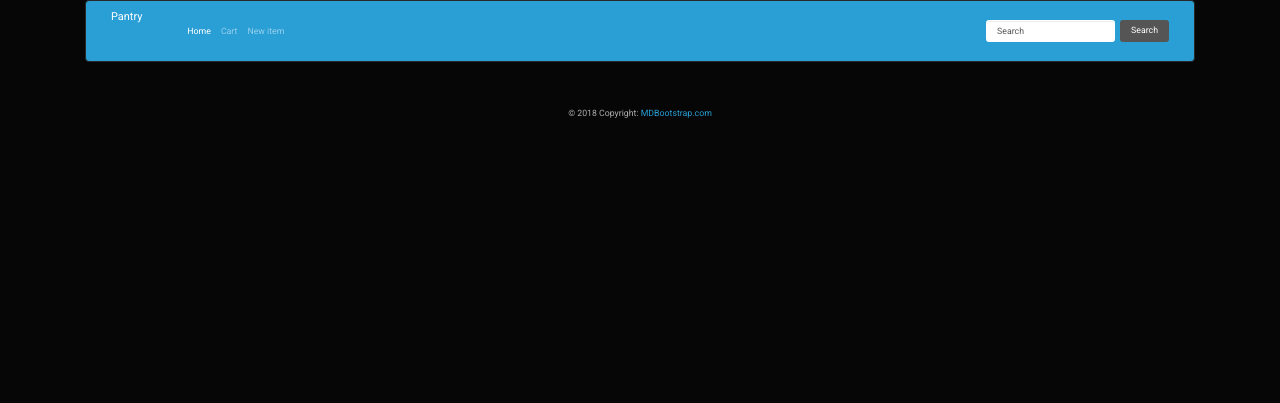
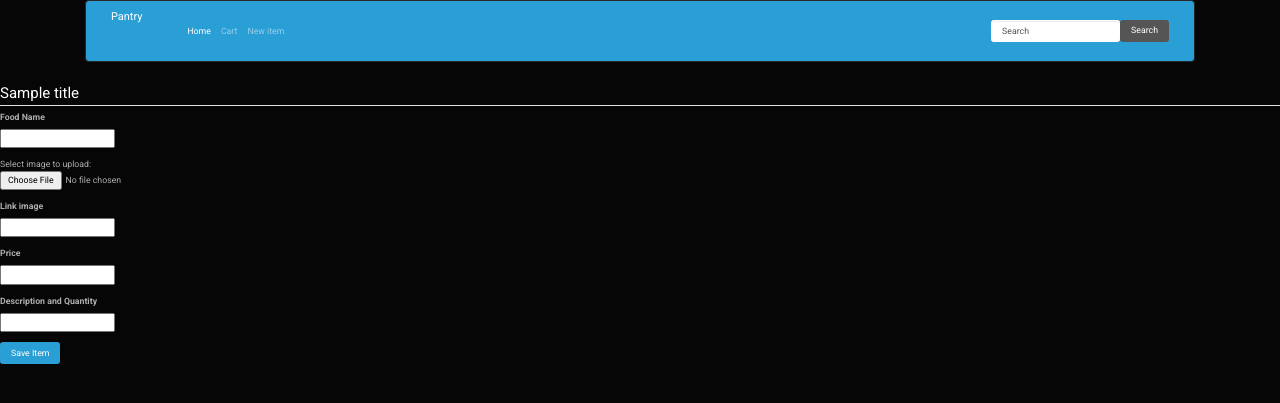
Before and after one commit to franklin-phan/Pantry-App, a Flask app: template templates/pantry_new.html in a window 1280 px wide. Shown: the top 403 px of the page. Run offline with Flask 2, Linux system fonts and the light colour scheme; the template is opened without the code that fills it: most values are stand-ins (such as "Sample title", 1, 10 or a date in 2020); some libraries are stand-ins or nearby versions.

Commit message:
Pushing to Heroku

```diff
--- a/app.py
+++ b/app.py
@@ -6,47 +6,52 @@ import os
 
 app = Flask(__name__)
 
-host = os.environ.get("MONGODB_URI", "mongodb://localhost:27017/my_app_db")
-client = MongoClient(host=f"{host}?retryWrites=false")
+host = os.environ.get('MONGODB_URI', 'mongodb://localhost:27017/Contractor')
+
+client = MongoClient(host=f'{host}?retryWrites=false')
 db = client.get_default_database()
-pantry = db.pantry
-
-@app.route("/")
+pantry = db.playlists
+item = db.item
+cart = db.cart
+#Return pantry
+@app.route("/",methods=['GET'])
 def pantry_index():
-    """Return homepage"""
-    return render_template("pantry_index.html", pantry=pantry.find())
+    """Return Pantry"""
 
 
-@app.route("/pantry/new")
-def new_item():
-    """Return new listing creation page"""
-    return render_template("pantry_new.html", item={},
-                           title='New item')
+
+    return render_template("pantry_index.html", item=list(item.find()))
 
 
-@app.route("/pantry/new", methods=["POST"])
-def pantry_new():
-    """Allow the user to create a new listing"""
-    item = {
-        "food name": request.form.get("name"),
-        "image": request.form.get("image"),
-        "price": request.form.get("price"),
-        "description": request.form.get("description")
-    }
-    item_id = pantry.insert_one(pantry).inserted_id
-    return redirect(url_for("pantry_show", item_id=item_id))
 
 
+#Posting page
+@app.route("/pantry/new", methods=["POST", 'GET'])
+def pantry_new():
+    if request.method == 'POST':
+        item = {
+            "name": request.form['name'],
+            "image": request.form['link'],
+            "price": request.form['price'],
+            "description and quantity": request.form['description']
+            }
+
+        item_id = pantry.insert_one(item).inserted_id
+        return redirect(url_for("pantry_show", item_id=item_id))
+        # return redirect(url_for("pantry_show", item=item.find()))
+
+    if request.method == "GET":
+        return render_template("pantry_new.html")
+
+#Show single item
 @app.route("/pantry/<item_id>")
 def pantry_show(item_id):
-    """Show a single listing."""
     item = pantry.find_one({"_id": ObjectId(item_id)})
     return render_template("pantry_show.html", item=item)
 
-
-@app.route('/pantrys/<item_id>', methods=['POST'])
+#Submit edited item
+@app.route('/pantry/<item_id>', methods=['POST'])
 def pantry_update(item_id):
-    """Submit an edited listing."""
     item_updated = {
         "food name": request.form.get("name"),
         "image": request.form.get("image"),
@@ -58,20 +63,65 @@ def pantry_update(item_id):
         {'$set': item_updated})
     return redirect(url_for('pantry_show', item_id=item_id))
 
-
+#Show the edit form for an item
 @app.route("/pantry/<item_id>/edit")
 def pantry_edit(item_id):
-    """Show the edit form for a listing."""
     item = pantry.find_one({"_id": ObjectId(item_id)})
     return render_template("pantry_edit.html", item=item,
                            title="Edit listing")
 
-
+#Delete an item
 @app.route('/pantry/<item_id>/delete', methods=['POST'])
 def pantry_delete(item_id):
-    """Delete one listing."""
     pantry.delete_one({'_id': ObjectId(item_id)})
     return redirect(url_for('pantry_index'))
 
+#Shows cart
+@app.route("/pantry/cart")
+def cart_show():
+    return render_template("show_cart.html", cart=cart.find())
+
+#Shows item in user's cart
+@app.route("/pantry/cart/<cart_item_id>")
+def cart_item_show(cart_item_id):
+    cart_item = cart.find_one({"_id": ObjectId(cart_item_id)})
+    return render_template("cart_item_show.html", cart_item=cart_item)
+
+#Delete an item from cart
+@app.route("/pantry/cart/<cart_item_id>/delete", methods=["POST"])
+def cart_delete(cart_item_id):
+    cart.delete_one({"_id": ObjectId(cart_item_id)})
+    return redirect(url_for("show_cart"))
+
+#Delete all items in cart
+@app.route("/pantry/cart/destroy")
+def cart_destroy():
+    for cart_item in cart.find():
+        cart.delete_one({"_id": ObjectId(cart_item["_id"])})
+    return redirect(url_for("show_cart"))
+
+#Cart Checkout
+@app.route("/pantry/cart/checkout")
+def cart_checkout():
+    total = 0
+    for item in cart.find():
+        total += int(item["price"])
+    print("$" + str(total))
+    return redirect(url_for("cart_destroy"))
+
+#Add item to cart
+@app.route('/pantry/<cart_item_id>/add-to-cart', methods=['POST'])
+def add_to_cart(cart_item_id):
+    cart_item = pantry.find_one({"_id": ObjectId(cart_item_id)})
+    for _ in range(int(request.form.get("quant"))):
+        new_item = {
+            "food name": cart_item["name"],
+            "image": cart_item["image"],
+            "price": cart_item["price"],
+            "description and quantity": cart_item["description"]
+            }
+        cart.insert_one(new_item)
+    return redirect(url_for('show_cart'))
+
 if __name__ == '__main__':
     app.run(debug=True)
--- a/templates/base.html
+++ b/templates/base.html
@@ -13,16 +13,15 @@
     <div class='container'>
 
     {% include 'partials/navbar.html' %}
-    {% block content %}{% endblock %}
+    {% block body %}{% endblock %}
     </div>
     <!-- Latest compiled and minified JavaScript -->
     <script src='https://maxcdn.bootstrapcdn.com/bootstrap/3.3.7/js/bootstrap.min.js'></script>
-<!-- Footer -->
+    <script src="//code.jquery.com/jquery-1.12.0.min.js"></script>
+    <script src="//code.jquery.com/jquery-migrate-1.2.1.min.js"></script>
+    <!-- Footer -->
 <footer class='page-footer font-small blue pt-4'>
 
-        <div class='footer-copyright text-center py-3'>© 2018 Copyright:
-           <a href='https://mdbootstrap.com/education/bootstrap/'> MDBootstrap.com</a>
-        </div>
     </footer>
 </body>
 </html>
--- a/templates/pantry_new.html
+++ b/templates/pantry_new.html
@@ -1,14 +1,61 @@
+<!doctype html>
+<html>
+<head>
+    <meta charset='utf-8'>
+    <title>Pantry New</title>
+    <!-- Latest compiled and minified CSS -->
+    <link rel='stylesheet' href='https://maxcdn.bootstrapcdn.com/bootstrap/3.3.7/css/bootstrap.min.css'>
+    <link rel='stylesheet' href='https://bootswatch.com/4/cyborg/bootstrap.min.css'>
+    <script src='https://maxcdn.bootstrapcdn.com/bootstrap/3.3.7/js/bootstrap.min.js'></script>
+    <script src="//code.jquery.com/jquery-1.12.0.min.js"></script>
+    <script src="//code.jquery.com/jquery-migrate-1.2.1.min.js"></script>
+</head>
+<body>
+    <div class='container'>
+    {% include 'partials/navbar.html' %}
+    {% block body %}{% endblock %}
+    </div>
+    <fieldset>
+    <form action="{{url_for('pantry_new')}}" method="post" enctype="multipart/form-data">
+        <legend>{{title}}</legend>
+        <!-- NAME -->
+        <div class="form-group">
+            <label for="list-name">Food Name</label><br>
+            <input id="list-name" type="text" name="name"/>
+        </div>
 
-{% extends "base.html" %}
+        <!-- IMAGE -->
+        <div class="form-group">
 
-{% block title %}New Item{% endblock %}
+            Select image to upload:
+            <input type="file" name="image">
 
-{% block body %}
-<div class='row'>
-    <div class='col-sm-6 col-sm-offset-3'>
-        <form method='POST' action='/pantry/new'>
-            {% include 'partials/pantry_form.html' %}
-        </form>
-    </div>
-</div>
-{% endblock %}
+        </div>
+
+        <!-- Link -->
+        <div class="form-group">
+            <label for="list-image">Link image</label><br>
+            <input id="list-image" type="text" name="link">
+        </div>
+
+        <!-- PRICE -->
+        <div class="form-group">
+            <label for="list-price">Price</label><br>
+            <input id="list-price" type="text" name="price"/>
+        </div>
+
+        <!-- DESCRIPTION -->
+        <div class="form-group">
+            <label for="list-description">Description and Quantity</label><br>
+            <input id="list-description" type="text" name="description"/>
+        </div>
+        <button class='btn btn-primary' type='Submit'>Save Item</button>
+    </form>
+    </fieldset>
+
+
+<footer class='page-footer font-small blue pt-4'>
+
+    </footer>
+</body>
+</html>
--- a/templates/pantry_show.html
+++ b/templates/pantry_show.html
@@ -8,15 +8,15 @@
         <div class='col-sm-6 col-sm-offset-3'>
             <h1>{{ item.name }}</h1>
             <img src="{{ item.image }}" alt="Item Image" width="350" height="350">
-            <h2>${{ listing.price }}</h2>
+            <h2>${{ item.price }}</h2>
 
             <p><form action="/pantry/{{ item._id }}/edit">
                 <button type="submit">Edit</button>
             </form></p>
-            <p><form method='POST' action='/listings/{{ listing._id }}/delete'>
+            <p><form method='POST' action='/pantry/{{ item._id }}/delete'>
                 <button type='submit'>Delete</button>
             </form></p>
-            <p><form method='POST' action='/listings/{{ listing._id }}/add-to-cart'>
+            <p><form method='POST' action='/pantry/{{ item._id }}/add-to-cart'>
                 <label for="quant">Quantity: </label>
                 <input type="text" id="quant" name="quant">
                 <button type='submit'>Add to Cart</button>
--- a/templates/partials/navbar.html
+++ b/templates/partials/navbar.html
@@ -1,8 +1,8 @@
 <nav class="navbar navbar-expand-lg navbar-dark bg-primary">
-    <a class="navbar-brand" href="/">Pantry</a>
-    <button class="navbar-toggler" type="button" data-toggle="collapse" data-target="#navbarColor01" aria-controls="navbarColor01" aria-expanded="false" aria-label="Toggle navigation">
-      <span class="navbar-toggler-icon"></span>
-    </button>
+  <a class="navbar-brand" href="#">Pantry</a>
+  <button class="navbar-toggler" type="button" data-toggle="collapse" data-target="#navbarColor01" aria-controls="navbarColor01" aria-expanded="false" aria-label="Toggle navigation">
+    <span class="nav-link"></span>
+  </button>
 
     <div class="collapse navbar-collapse" id="navbarColor01">
       <ul class="navbar-nav mr-auto">
@@ -10,7 +10,7 @@
           <a class="nav-link" href="/">Home <span class="sr-only">(current)</span></a>
         </li>
         <li class="nav-item">
-          <a class="nav-link" href="/cart">Cart</a>
+          <a class="nav-link" href="/pantry/cart">Cart</a>
         </li>
         <li class="nav-item">
           <a class="nav-link" href="/pantry/new">New item</a>
@@ -18,7 +18,7 @@
 
       </ul>
       <form class="form-inline my-2 my-lg-0">
-        <input class="form-control mr-sm-2" type="text" placeholder="Search">
+        <input class="form-control my-lg-0" type="text" placeholder="Search">
         <button class="btn btn-secondary my-2 my-sm-0" type="submit">Search</button>
       </form>
     </div>
```
Also changed, not shown: requirements.txt (+74 -1 lines), templates/pantry_index.html (+28 -8 lines), templates/partials/pantry_form.html (+4 -10 lines), templates/show_cart.html (added, +24 -0 lines), templates/show_cart_item.html (added, +19 -0 lines), tests.py (added, +85 -0 lines).
